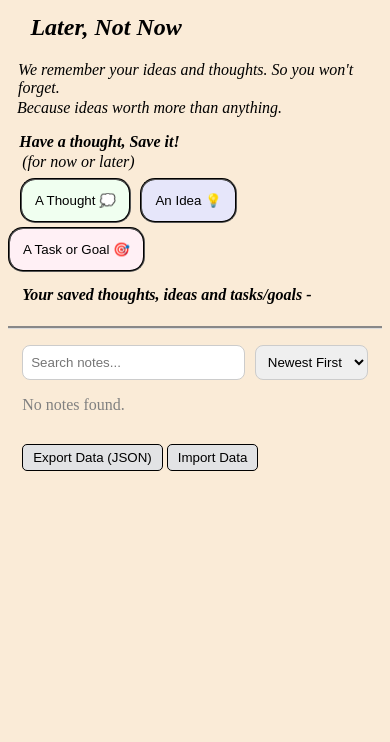
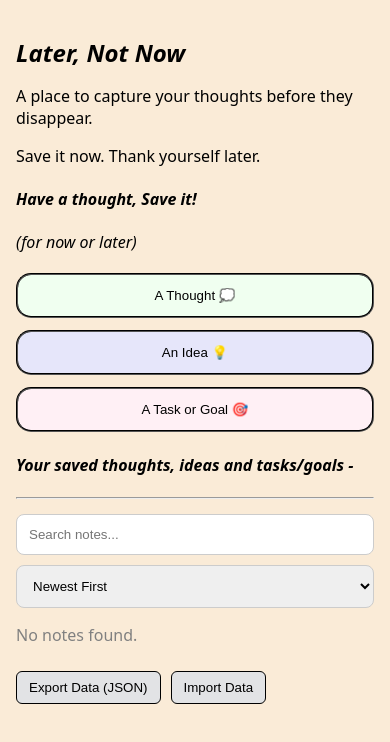
Before and after one commit to nilesh-padiyar/Later-Not-Now, a plain HTML site: page index.html in a window 390 px wide. Drawn offline with Linux system fonts and the light colour scheme.

Commit message:
Make UI responsive across screen sizes

```diff
--- a/index.html
+++ b/index.html
@@ -1,28 +1,25 @@
 
 <!DOCTYPE html>
-<html>
+<html lang="en">
 <head>
     <title>Later, Not Now</title>
+    <meta name="viewport" content="width=device-width, initial-scale=1.0">
     <link rel="stylesheet" href="style.css">
 </head>
+
 <body>
-    <div id="Heading">
-        <h2 id="mainHeading"><i>Later, Not Now</i></h2>
-        <p id="intro1"><i>We remember your ideas and thoughts. So you won't forget.</i></p>
-        <p id="intro2"><i>Because ideas worth more than anything.</i></p>
-    </div>
+<div class="container">
 
-    <div id="subHeading">
-        <h4 id="haveThought"><i>Have a thought, Save it!</i></h4>
-        <p id="noworlater"><i>(for now or later)</i></p>
-    </div>
+    <header>
+        <h2><i>Later, Not Now</i></h2>
+        <p>A place to capture your thoughts before they disappear.</p>
+        <p>Save it now. Thank yourself later.</p>
+    </header>
 
-    <div id="inputContainer" style="display:none; margin-left: 3.8%; margin-top: 2%;">
-        <textarea id="noteInput" placeholder="Type here..." rows="3" style="width: 80%; border-radius: 10px; padding: 10px; border: 1px solid black; background: #fffaf0;"></textarea>
-        <br>
-        <button id="saveNoteBtn" style="margin-top: 10px; padding: 8px 20px; border-radius: 10px; background-color: #d1e7dd; border: 1px solid black; cursor: pointer;">Save</button>
-        <button id="cancelBtn" style="margin-top: 10px; padding: 8px 20px; border-radius: 10px; background-color: #f8d7da; border: 1px solid black; cursor: pointer;">Cancel</button>
-    </div>
+    <section>
+        <h4><i>Have a thought, Save it!</i></h4>
+        <p><i>(for now or later)</i></p>
+    </section>
 
     <div id="controls">
         <button id="button1">A Thought 💭</button>
@@ -30,26 +27,35 @@
         <button id="button3">A Task or Goal 🎯</button>
     </div>
 
-    <h4 id="savedHistory"><i>Your saved thoughts, ideas and tasks/goals -</i></h4>
+    <div id="inputContainer" style="display:none;">
+        <textarea id="noteInput" rows="3" placeholder="Type here..."></textarea>
+        <div class="action-buttons">
+            <button id="saveNoteBtn" class="save">Save</button>
+            <button id="cancelBtn" class="cancel">Cancel</button>
+        </div>
+    </div>
 
-    <p class="line"></p>
+    <h4><i>Your saved thoughts, ideas and tasks/goals -</i></h4>
+    <hr>
 
-    <div id="searchContainer" style="margin-left: 3.8%; margin-right: 3.8%; margin-top: 15px; display: flex; gap: 10px; flex-wrap: wrap;">
-        <input type="text" id="searchInput" placeholder="Search notes..." style="flex-grow: 1; padding: 8px; border-radius: 8px; border: 1px solid #ccc;">
-        <select id="sortOrder" style="padding: 8px; border-radius: 8px; border: 1px solid #ccc;">
+    <div id="searchContainer">
+        <input type="text" id="searchInput" placeholder="Search notes...">
+        <select id="sortOrder">
             <option value="newest">Newest First</option>
             <option value="oldest">Oldest First</option>
         </select>
     </div>
 
-    <div id="notesList" style="margin-left: 3.8%; margin-right: 3.8%; margin-top: 2%;"></div>
+    <div id="notesList"></div>
 
-    <div style="margin-top: 30px; margin-left: 3.8%; margin-bottom: 30px;">
-        <button id="exportBtn" style="padding: 5px 10px; border-radius: 5px; border: 1px solid black; background: #e2e3e5;">Export Data (JSON)</button>
-        <button id="importBtn" style="padding: 5px 10px; border-radius: 5px; border: 1px solid black; background: #e2e3e5;">Import Data</button>
-        <input type="file" id="fileInput" style="display: none;" accept=".json">
+    <div class="import-export">
+        <button id="exportBtn">Export Data (JSON)</button>
+        <button id="importBtn">Import Data</button>
+        <input type="file" id="fileInput" hidden accept=".json">
     </div>
 
-    <script src="script.js"></script>
+</div>
+
+<script src="script.js"></script>
 </body>
 </html>
--- a/style.css
+++ b/style.css
@@ -1,76 +1,121 @@
+
+* {
+box-sizing: border-box;
+}
 
 body {
+    margin: 0;
     background-color: antiquewhite;
+    font-family: system-ui, sans-serif;
 }
 
-#mainHeading {
-    margin-left: 6%;
-    margin-top: 3.8%;
+.container {
+    max-width: 900px;
+    margin: auto;
+    padding: 16px;
 }
 
-#intro1 {
-    margin-top: 0%;
-    margin-left: 2.7%;
-    margin-bottom: 0.5%;
+header h2 {
+    margin-bottom: 5px;
 }
 
-#intro2 {
-    margin-top: 0%;
-    margin-left: 2.4%;
+section {
+    margin-top: 20px;
 }
 
-#haveThought {
-    margin-left: 3%;
-    margin-top: 3%;
-    margin-bottom: 0.5%;
+#controls {
+display: flex;
+gap: 12px;
+margin: 20px 0;
+flex-wrap: wrap;
 }
 
-#noworlater {
-    margin-left: 3.8%;
-    margin-top: 0.01%;
-    margin-bottom: 1%;
-    box-sizing: border-box;
-    position: relative;
+#controls button {
+flex: 1;
+padding: 13px;
+border-radius: 15px;
+border: 2px groove black;
+cursor: pointer;
 }
 
-#button1 {
-    border-radius: 15px;
-    text-align: center;
-    border: groove black 1px;
-    border-width: 2px;
-    padding: 13px;
-    background-color: honeydew;
-    margin-left: 3.2%;
-    margin-right: 1.5%;
-    margin-top: 1%;
-}
-#button2 {
-    margin-top: 1%;
-    border-radius: 15px;
-    text-align: center;
-    border: groove black 1px;
-    border-width: 2px;
-    padding: 13px;
-    background-color: lavender;
-    margin-right: 1.5%;
-}
-#button3 {
-    margin-top: 1%;
-    border-radius: 15px;
-    text-align: center;
-    border: groove black 1px;
-    border-width: 2px;
-    padding: 13px;
-    background-color: lavenderblush;
-    margin-right: 1.5%;
+#button1 { background: honeydew; }
+#button2 { background: lavender; }
+#button3 { background: lavenderblush; }
+
+#inputContainer {
+margin-top: 15px;
 }
 
-#savedHistory {
-    margin-left: 3.8%;
-    margin-top: 3.8%;
+textarea {
+    width: 100%;
+    padding: 10px;
+    border-radius: 10px;
+    border: 1px solid black;
+    resize: vertical;
 }
 
-.line {
-    border-bottom: groove gainsboro;
-    margin-top: 1.7%;
+.action-buttons {
+    display: flex;
+    gap: 10px;
+    margin-top: 10px;
 }
+
+.save {
+    background: #d1e7dd;
+}
+
+.cancel {
+    background: #f8d7da;
+}
+
+.action-buttons button {
+    flex: 1;
+    padding: 10px;
+    border-radius: 10px;
+    border: 1px solid black;
+    cursor: pointer;
+}
+
+#searchContainer {
+display: flex;
+gap: 10px;
+margin: 15px 0;
+}
+
+#searchContainer input,
+#searchContainer select {
+padding: 12px;
+border-radius: 8px;
+border: 1px solid #ccc;
+width: 100%;
+}
+
+.import-export {
+    margin: 25px 0;
+    display: flex;
+    gap: 10px;
+    flex-wrap: wrap;
+}
+
+.import-export button {
+    padding: 8px 12px;
+    border-radius: 6px;
+    border: 1px solid black;
+    background: #e2e3e5;
+    cursor: pointer;
+}
+
+
+@media (max-width: 600px) {
+    #controls {
+    flex-direction: column;
+    }
+
+    .action-buttons {
+        flex-direction: column;
+    }
+
+    #searchContainer {
+    flex-direction: column;
+    }
+}
```
Also changed, not shown: 1 other file.
